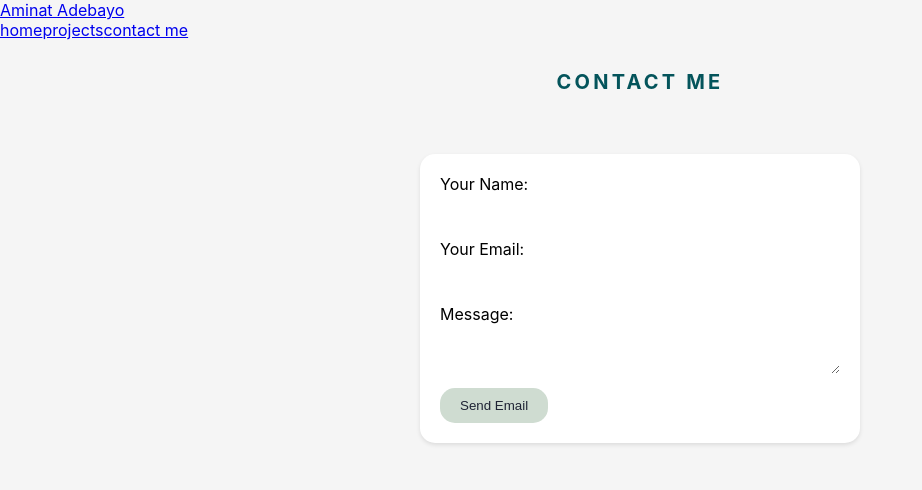
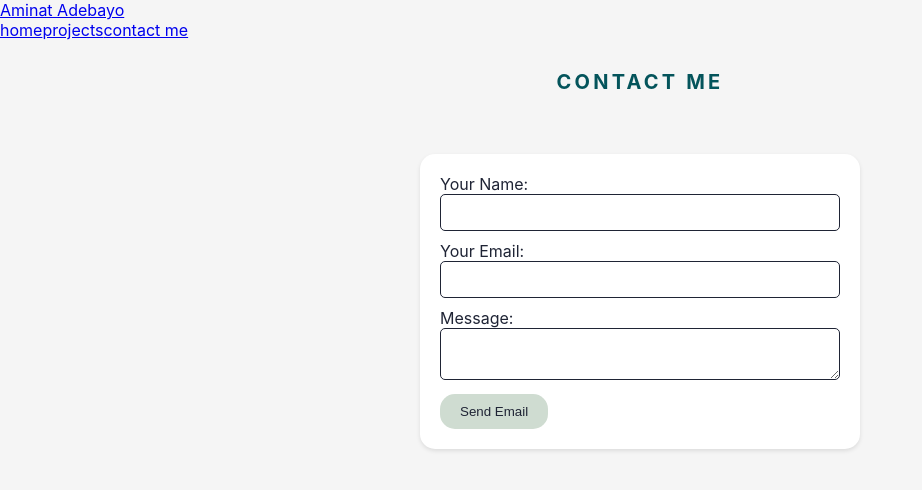
Before and after one commit to Amii911/Portfolio, a React (Create React App) app: page /contactme in a window 1280 px wide. Shown: the top 490 px of the page, without its empty margins (0-922 px from the left). Built offline with nearby package versions, Linux system fonts and the light colour scheme; the HTML template or start-up script is replaced by a standard one.

Commit message:
update emailform

```diff
--- a/src/Components/Home/Email.css
+++ b/src/Components/Home/Email.css
@@ -20,7 +20,7 @@
   }
 
   .email-form label {
-    color: var(--main-orange);
+    color: var(--main);
   }
 
   .email-form input[type="text"],
@@ -29,7 +29,7 @@
     width: 100%;
     padding: 10px;
     margin-bottom: 10px;
-    border: 1px solid var(--main-orange);
+    border: 1px solid var(--main);
     border-radius: 5px;
     box-sizing: border-box;
   }
```
